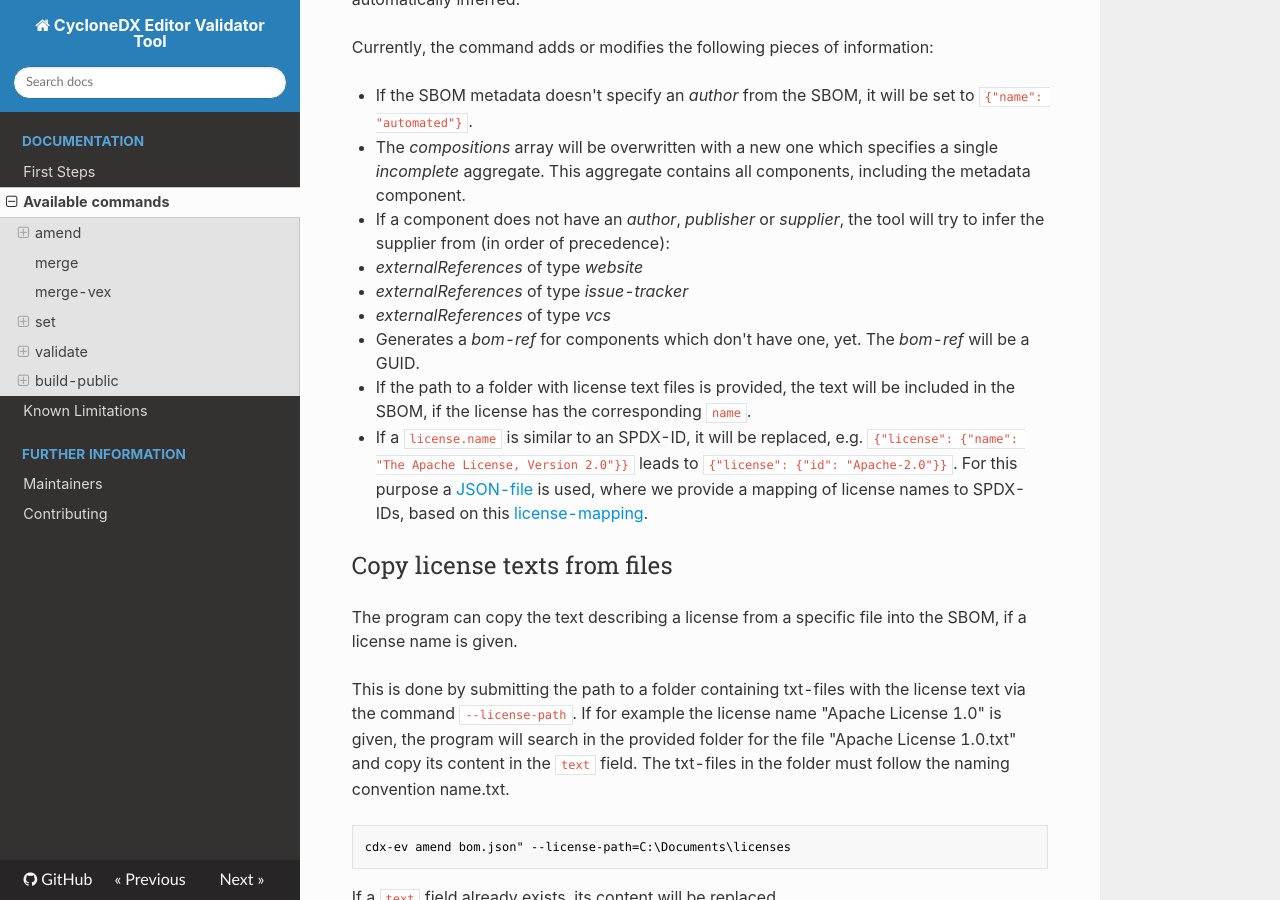
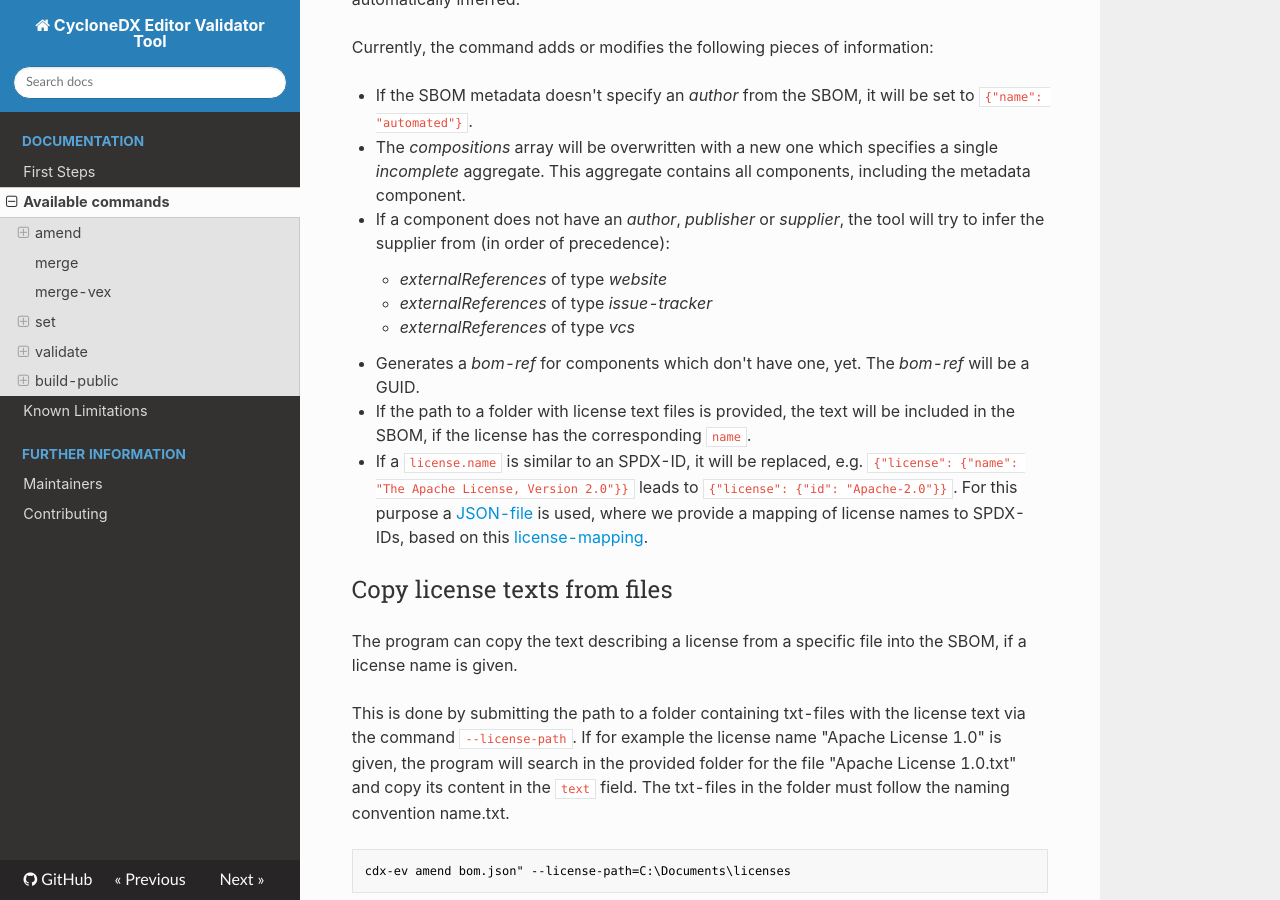
Before and after one commit to Festo-se/cyclonedx-editor-validator, an MkDocs documentation site: the page built from docs/available_commands.md, in a window 1280 px wide and 900 px high, scrolled down 441 px. Built offline with MkDocs 1.6.1, drawn with Linux system fonts in a browser that asks for light colours; nearby versions of some CDN libraries; some web fonts are replaced.

Commit message:
fix: include mkdocs extension for correct rendering of nested lists

```diff
--- a/mkdocs.yml
+++ b/mkdocs.yml
@@ -7,7 +7,8 @@
 theme:
     name: readthedocs
 
-#use_directory_urls: false
+markdown_extensions:
+    - mdx_truly_sane_lists
 
 extra_css:
   - css/festo-web-essentials.css
```
Also changed, not shown: 1 other file.
